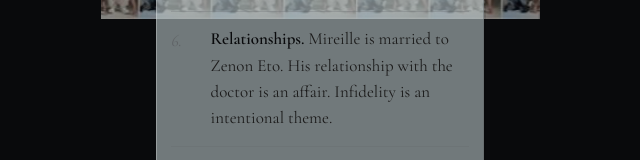
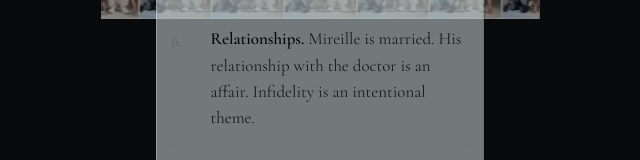
Before and after one commit to mauvelita/carrd, a plain HTML site: page terms.html in a window 1280 px wide. Shown: the part 789-949 px from the top of the page, 320-960 px from the left. Drawn offline with nearby package versions, Linux system fonts and the light colour scheme.

Commit message:
Update terms.html

```diff
--- a/terms.html
+++ b/terms.html
@@ -79,7 +79,7 @@
 <li data-reveal><span><strong>IC and OOC.</strong> Keep them separate.</span></li>
 <li data-reveal><span><strong>Activity.</strong> May vary. Periods of low muse or a busy schedule may mean sporadic DM replies despite frequent TL interaction.</span></li>
 <li data-reveal><span><strong>Shipping.</strong> Unavailable. The AU is a collaboration with honeyedgaze.</span></li>
-<li data-reveal><span><strong>Relationships.</strong> Mireille is married to Zenon Eto. His relationship with the doctor is an affair. Infidelity is an intentional theme.</span></li>
+<li data-reveal><span><strong>Relationships.</strong> Mireille is married. His relationship with the doctor is an affair. Infidelity is an intentional theme.</span></li>
 <li data-reveal><span><strong>Gender.</strong> Mireille is often depicted as a woman in edits, but masculine pronouns are maintained.</span></li>
 <li data-reveal><span><strong>DNI.</strong> Admin can be wishy-washy about plenty of things. Bigotry is not tolerated.</span></li>
     </ol>
```
